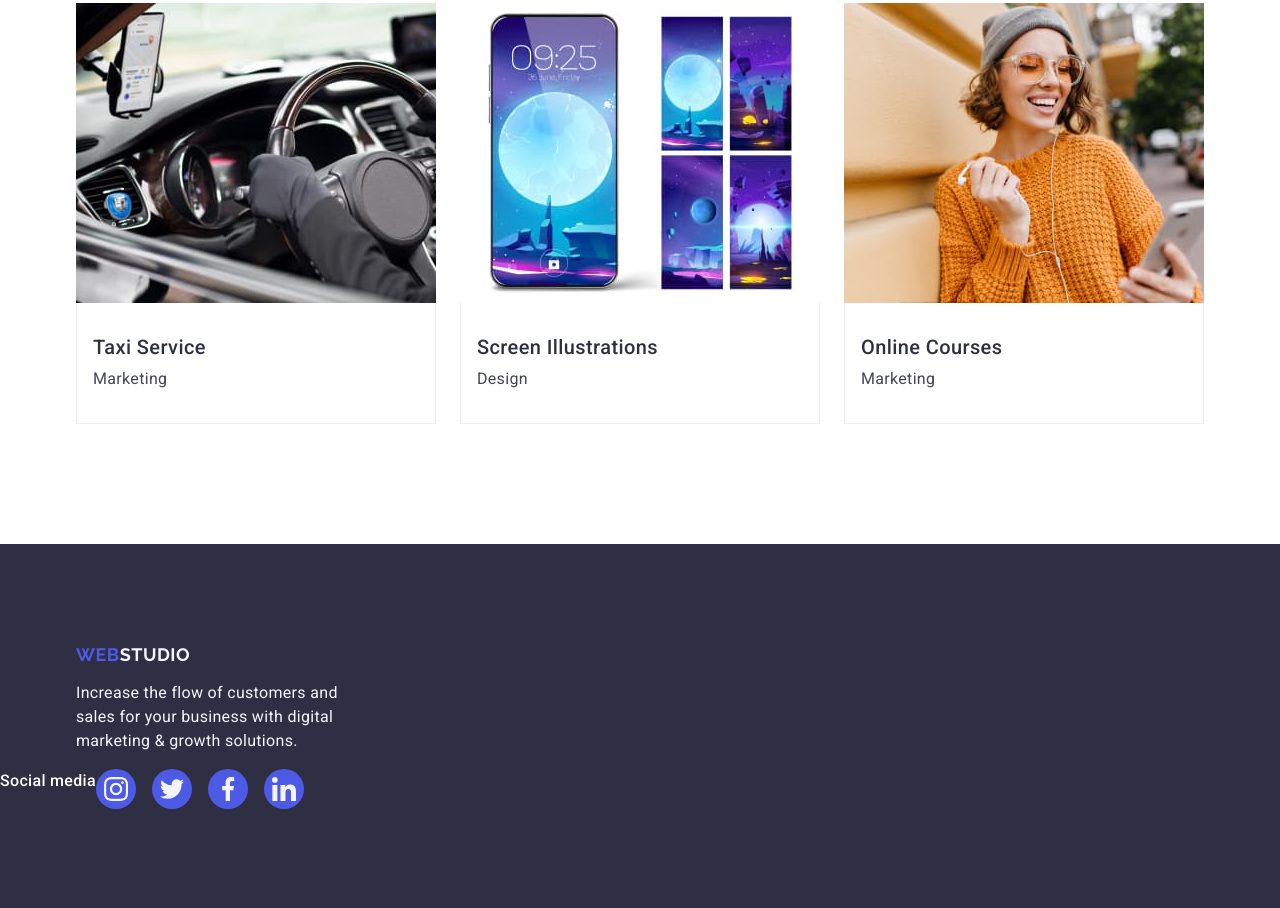
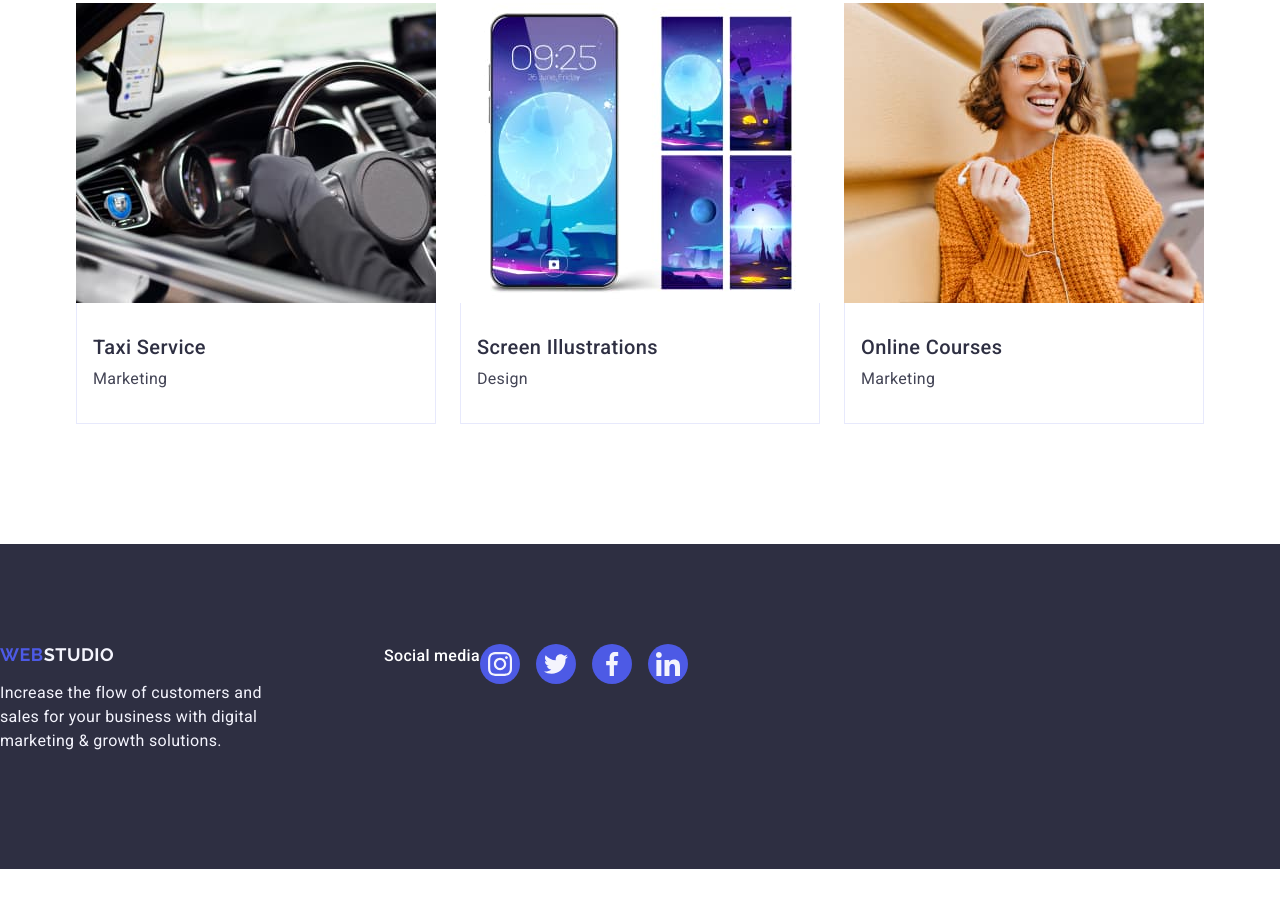
Before and after one commit to Andrey-0708/goit-markup-hw-04, a plain HTML site: page index.html in a window 1280 px wide. Shown: the part 2639-3547 px from the top of the page. After the commit the page ends 3508 px from the top, so only its background shows below. Drawn offline with nearby package versions, Linux system fonts and the light colour scheme.

Commit message:
add markup

```diff
--- a/css/styles.css
+++ b/css/styles.css
@@ -359,6 +359,7 @@ a {
 }
 .portfolio-item {
   width: calc((100% - 48px) / 3);
+  box-shadow: 250ms cubic-bezier(0.4, 0, 0.2, 1);
 }
 
 .portfolio-item:hover {
@@ -370,10 +371,6 @@ a {
   transform: translateY(0);
 }
 
-.cashless:hover {
-  box-shadow: 0px 2px 1px 0px #2e2f4214, 0px 1px 1px 0px #2e2f4229,
-    0px 1px 6px 0px #2e2f4214;
-}
 .portfolio-cover-wrap {
   position: relative;
   overflow: hidden;
@@ -407,11 +404,19 @@ a {
   font-weight: 400;
   line-height: 24px;
   letter-spacing: 0.02em;
+  padding: 40px 32px;
 }
 /*----------------footer--------------------*/
 .page-footer {
   background-color: #2e2f42;
   padding: 100px 0;
+}
+.main-container-footer {
+  display: flex;
+  align-items: baseline;
+}
+.footer-container-one {
+  margin-right: 120px;
 }
 .footer-logo .logo-part {
   color: #f4f4fd;
@@ -440,7 +445,8 @@ a {
   display: flex;
   font-size: 16px;
   font-weight: 500;
-  line-height: 24px;
+  line-height: 1.5;
   letter-spacing: 0.02em;
   color: #ffffff;
+  margin-bottom: 16px;
 }
--- a/index.html
+++ b/index.html
@@ -323,7 +323,7 @@
                 <p class="portfolio-text">App</p>
               </div>
             </li>
-            <li class="portfolio-item cashless">
+            <li class="portfolio-item">
               <div class="portfolio-cover-wrap">
                 <img
                   class="portfolio-image"
@@ -428,7 +428,8 @@
       </section>
     </main>
     <footer class="page-footer">
-      <div class="container">
+      <div class="main-container-footer">
+        <div class="footer-container-one">
           <a class="logo footer-logo" href="./index.html"
             >Web<span class="logo-part">Studio</span></a
           >
@@ -470,6 +471,7 @@
             </li>
           </ul>
         </div>
+      </div>
     </footer>
   </body>
 </html>
```
Lines whose indentation alone changed are shown as unchanged.
